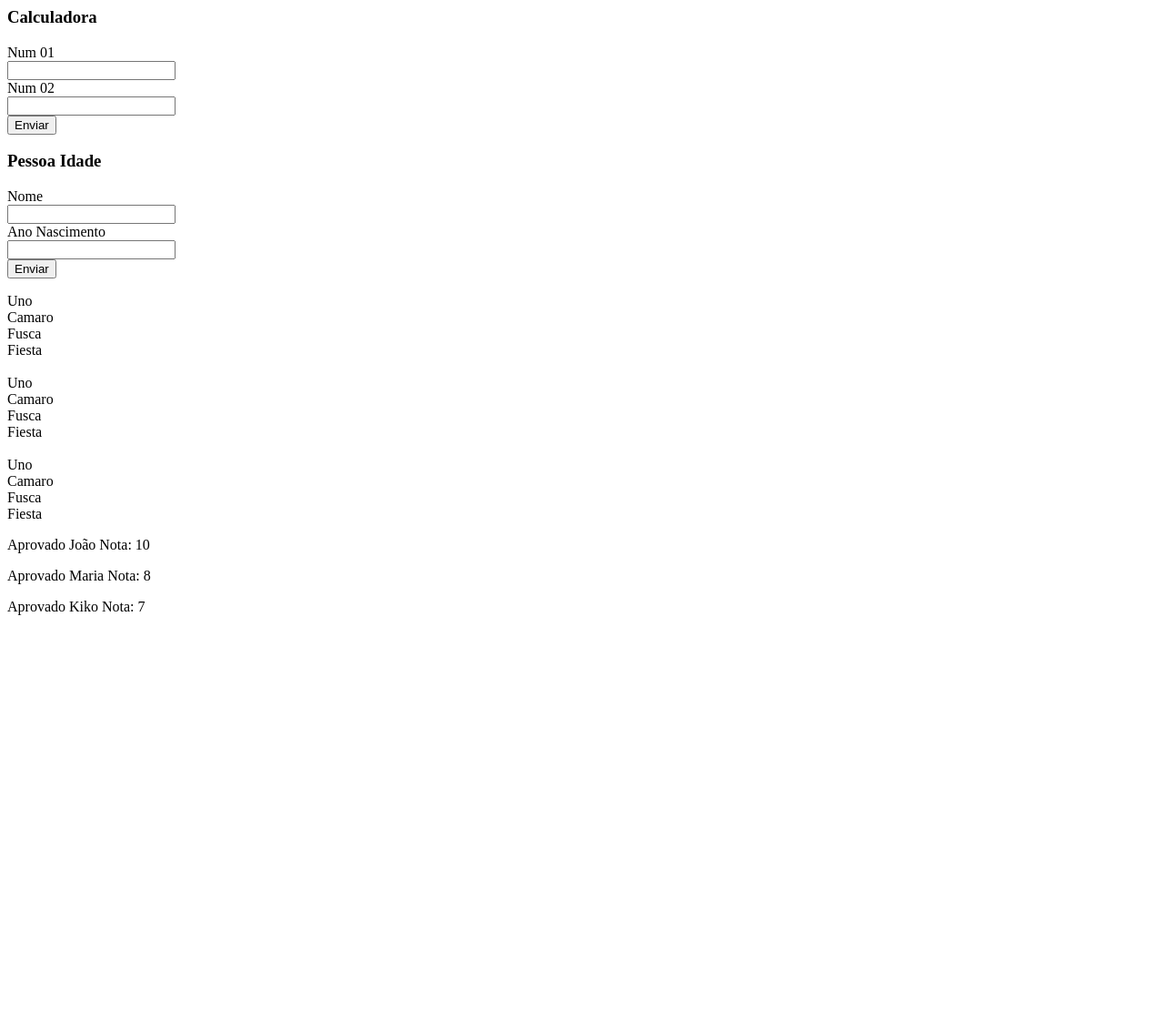
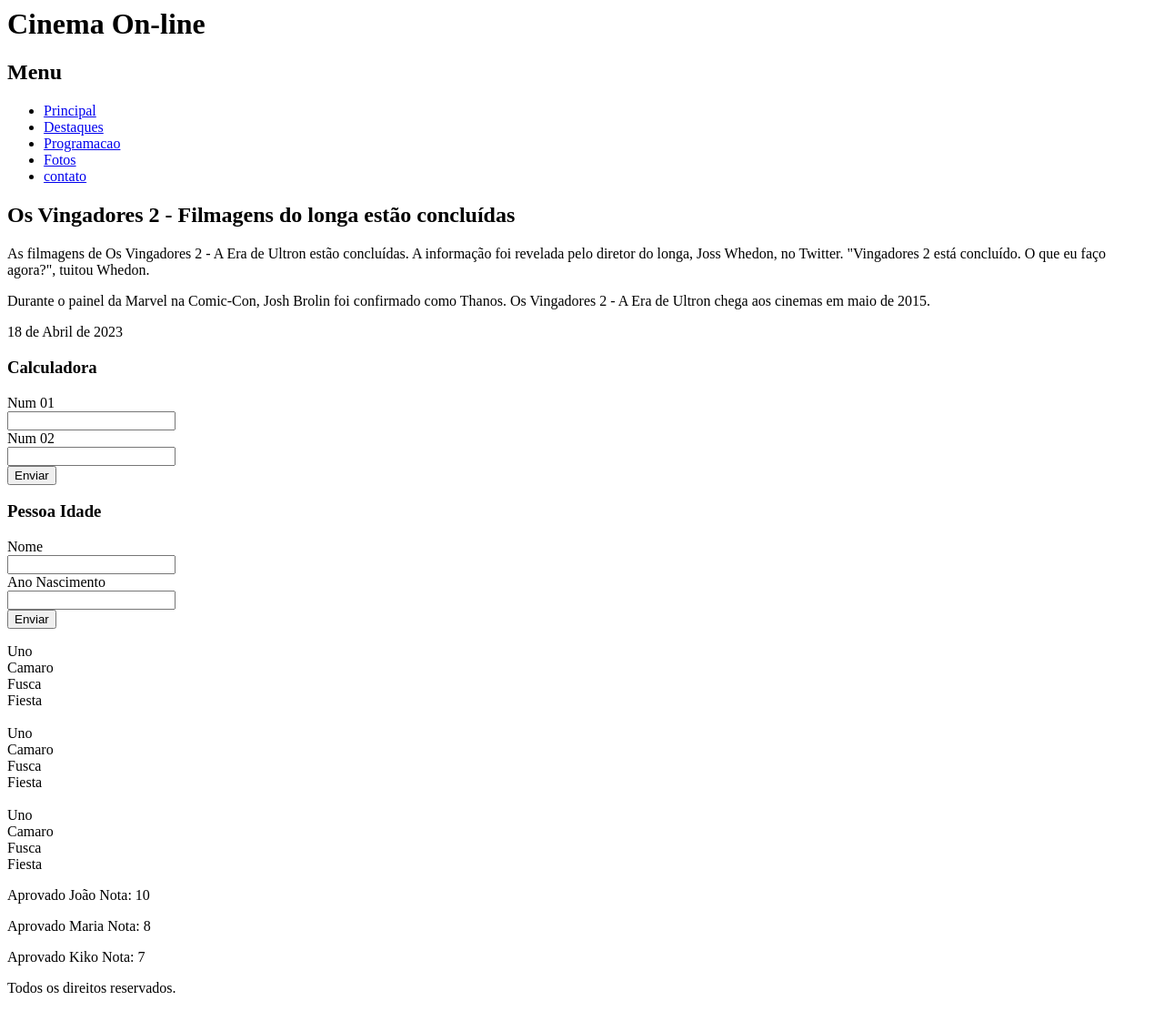
Before and after one commit to lordjack/pweb1_aula_php, a PHP site: page / in a window 1280 px wide. Shown: the whole page at 91% size. Before the commit the page ends 676 px from the top, so only its background shows below. Run offline with PHP 8.4, Linux system fonts and the light colour scheme.

Commit message:
Aula de PHP com funções

```diff
--- a/index.php
+++ b/index.php
@@ -1,79 +1,8 @@
-<html>
-  <head>
-    <title>PHP Test</title>
-  </head>
-  <body>
-
-<h3>Calculadora</h3>
-<form action="index.php" method="get">
-	<label>Num 01</label><br>
-	<input type="text" name="num1" /><br>
-	<label>Num 02</label><br>
-	<input type="text" name="num2" /><br>
-	<input type="submit" value="Enviar"/>
-</form>
 <?php
-	if($_GET){
-				$num1 = $_GET['num1'];
-				$num2 = $_GET['num2'];
-				echo "A Soma é: ". $num1 + $num2;
-			}
+include "paginas/estrutura/cabecalho.inc.php";
+include "paginas/estrutura/menu.inc.php";
+include "paginas/conteudo.inc.php";
+include "paginas/data.php";
+include "paginas/exemplos_introducao.php";
+include "paginas/estrutura/rodape.inc.php";
 ?>
-<h3>Pessoa Idade</h3>
-<form action="index.php" method="post">
-	<label>Nome</label><br>
-	<input type="text" name="nome" /><br>
-	<label>Ano Nascimento</label><br>
-	<input type="text" name="ano_nascimento" /><br>
-	<input type="submit" value="Enviar"/>
-</form>
-	<?php
-			if($_POST){ //vetor que pega os dados do formulario
-
-				$nome = $_POST['nome']; // acessa o valor atraves do indice do vetor
-  			$idade = $_POST['ano_nascimento'];
-
-				echo "<p>Olá mundo! $nome sua idade é: $idade</p>";
-			}
-
-		$vetor = ['Uno','Camaro','Fusca','Fiesta'];
-		for($i =0; $i< count($vetor);$i++){
-			echo $vetor[$i].'<br>';
-		}
-		echo '<br>';
-		foreach($vetor as $item){
-			echo $item.'<br>';
-		}
-		echo '<br>';
-		$cont = 0;
-		while($cont < count($vetor)){
-			echo $vetor[$cont].'<br>';
-			$cont++;
-		}
-
-
-		$notas = ["João" => 10,"Maria"=> 8,
-			"Chica"=>5,"Chaves"=>3,"Kiko"=>7];
-
-		foreach($notas as $key => $valor){
-			if($valor >= 6){
-				echo "<p>Aprovado ".$key." Nota: ". $valor.'</p>';
-			}
-		}
-
-/*
-
-$estado[] = "PR";
-$estado[] = "SC";
-$estado[] = "RS";
-echo $estado[1]."<br>";
-$lista = [ ['Lara', 'Marcos', 'Miguel'],
-           [16, 15, 16]
-         ];
-echo $lista[0][1];
-
-				*/
-				?>
-
-  </body>
-</html>
--- /dev/null
+++ b/paginas/conteudo.inc.php
@@ -0,0 +1,8 @@
+<section>
+<h1>Os Vingadores 2 - Filmagens do longa estão concluídas</h1>
+<p>As filmagens de Os Vingadores 2 - A Era de Ultron estão concluídas. A informação foi
+revelada pelo diretor do longa, Joss Whedon, no Twitter. "Vingadores 2 está concluído. O que
+eu faço agora?", tuitou Whedon.</p>
+<p>Durante o painel da Marvel na Comic-Con, Josh Brolin foi confirmado como Thanos. Os
+Vingadores 2 - A Era de Ultron chega aos cinemas em maio de 2015.</p>
+</section>
--- /dev/null
+++ b/paginas/data.php
@@ -0,0 +1,9 @@
+<?php
+$meses = ["Janeiro","Fevereiro","Março","Abril","Maio","Junho",
+"Julho","Agosto","Setembro","Outubro","Novembro","Dezembro"
+];
+$dia = date("d",time());
+$mes = date("m",time());
+$ano = date("Y",time());
+echo $dia." de ".$meses[$mes-1]." de ".$ano;
+?>
--- /dev/null
+++ b/paginas/estrutura/cabecalho.inc.php
@@ -0,0 +1,5 @@
+<html>
+<body>
+<header>
+<h1>Cinema On-line</h1>
+</header>
--- /dev/null
+++ b/paginas/estrutura/menu.inc.php
@@ -0,0 +1,10 @@
+<nav>
+<h2>Menu</h2>
+<ul>
+<li><a href="index.php">Principal</a></li>
+<li><a href="destaques.php">Destaques</a></li>
+<li><a href="programacao.php">Programacao</a></li>
+<li><a href="fotos.php">Fotos</a></li>
+<li><a href="contato.php">contato</a></li>
+</ul>
+</nav>
--- /dev/null
+++ b/paginas/estrutura/rodape.inc.php
@@ -0,0 +1,5 @@
+<footer>
+<p>Todos os direitos reservados.</p>
+</footer>
+</body>
+</html>
--- /dev/null
+++ b/paginas/exemplos_introducao.php
@@ -0,0 +1,79 @@
+<html>
+  <head>
+    <title>PHP Test</title>
+  </head>
+  <body>
+
+<h3>Calculadora</h3>
+<form action="pagina/exemplo_introducao.php" method="get">
+	<label>Num 01</label><br>
+	<input type="text" name="num1" /><br>
+	<label>Num 02</label><br>
+	<input type="text" name="num2" /><br>
+	<input type="submit" value="Enviar"/>
+</form>
+<?php
+	if($_GET){
+				$num1 = $_GET['num1'];
+				$num2 = $_GET['num2'];
+				echo "A Soma é: ". $num1 + $num2;
+			}
+?>
+<h3>Pessoa Idade</h3>
+<form action="index.php" method="post">
+	<label>Nome</label><br>
+	<input type="text" name="nome" /><br>
+	<label>Ano Nascimento</label><br>
+	<input type="text" name="ano_nascimento" /><br>
+	<input type="submit" value="Enviar"/>
+</form>
+	<?php
+			if($_POST){ //vetor que pega os dados do formulario
+
+				$nome = $_POST['nome']; // acessa o valor atraves do indice do vetor
+  			$idade = $_POST['ano_nascimento'];
+
+				echo "<p>Olá mundo! $nome sua idade é: $idade</p>";
+			}
+
+		$vetor = ['Uno','Camaro','Fusca','Fiesta'];
+		for($i =0; $i< count($vetor);$i++){
+			echo $vetor[$i].'<br>';
+		}
+		echo '<br>';
+		foreach($vetor as $item){
+			echo $item.'<br>';
+		}
+		echo '<br>';
+		$cont = 0;
+		while($cont < count($vetor)){
+			echo $vetor[$cont].'<br>';
+			$cont++;
+		}
+
+
+		$notas = ["João" => 10,"Maria"=> 8,
+			"Chica"=>5,"Chaves"=>3,"Kiko"=>7];
+
+		foreach($notas as $key => $valor){
+			if($valor >= 6){
+				echo "<p>Aprovado ".$key." Nota: ". $valor.'</p>';
+			}
+		}
+
+/*
+
+$estado[] = "PR";
+$estado[] = "SC";
+$estado[] = "RS";
+echo $estado[1]."<br>";
+$lista = [ ['Lara', 'Marcos', 'Miguel'],
+           [16, 15, 16]
+         ];
+echo $lista[0][1];
+
+				*/
+				?>
+
+  </body>
+</html>
```
